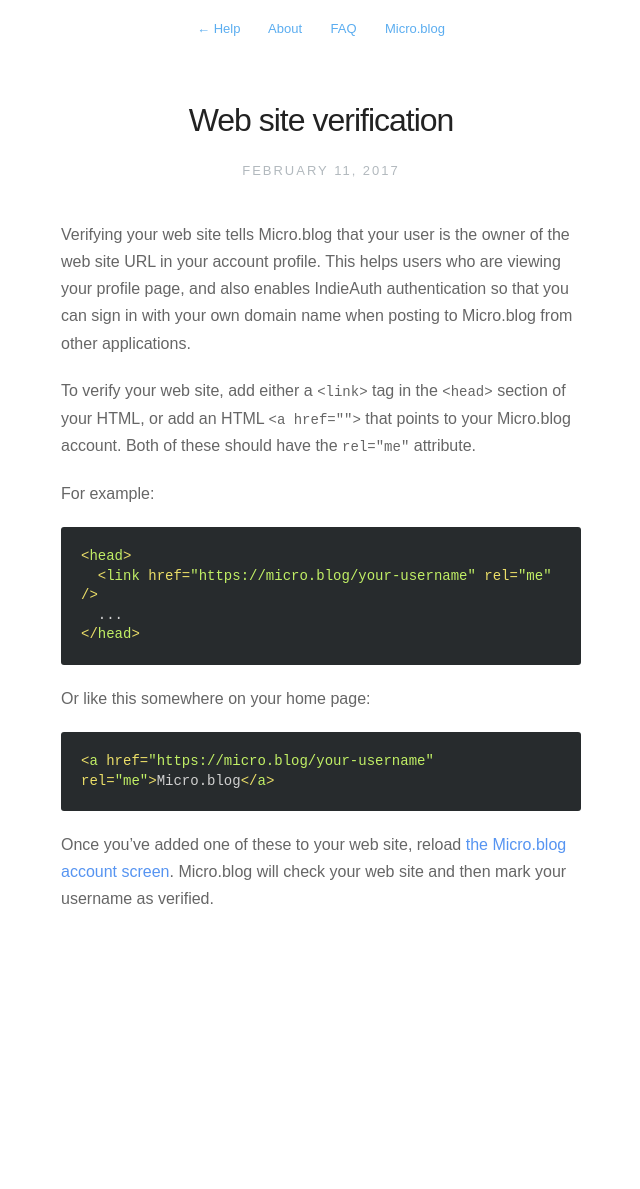
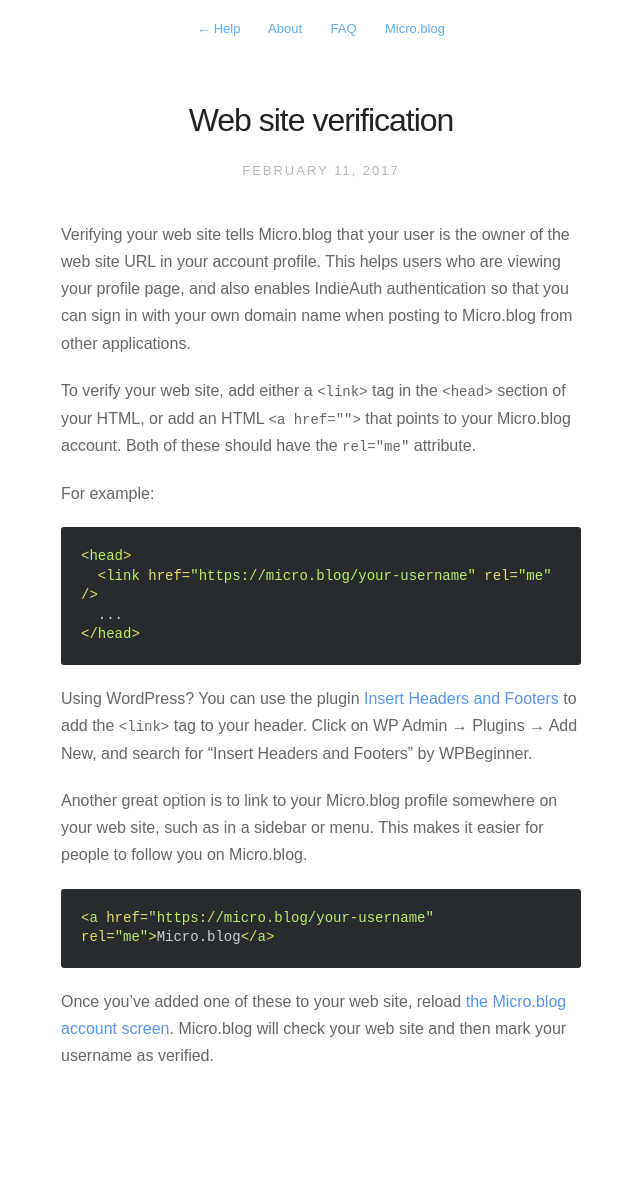
Before and after one commit to microdotblog/help.micro.blog, a Jekyll site: the page built from _posts/2017-02-11-web-site-verification.markdown, in a window 1280 px wide. Shown: the whole page, without its empty margins (319-959 px from the left). Built offline with Jekyll 4.4.1, drawn with Linux system fonts in a browser that asks for light colours; nearby versions of some CDN libraries; before the commit the page ends 1033 px from its top, so only the background shows below that.

Commit message:
Updated verification help with WP tip.

````diff
--- a/_posts/2017-02-11-web-site-verification.markdown
+++ b/_posts/2017-02-11-web-site-verification.markdown
@@ -17,7 +17,9 @@
 </head>
 ```
 
-Or like this somewhere on your home page:
+Using WordPress? You can use the plugin [Insert Headers and Footers](https://wordpress.org/plugins/insert-headers-and-footers/) to add the `<link>` tag to your header. Click on WP Admin → Plugins → Add New, and search for "Insert Headers and Footers" by WPBeginner.
+
+Another great option is to link to your Micro.blog profile somewhere on your web site, such as in a sidebar or menu. This makes it easier for people to follow you on Micro.blog.
 
 ```
 <a href="https://micro.blog/your-username" rel="me">Micro.blog</a>
````
